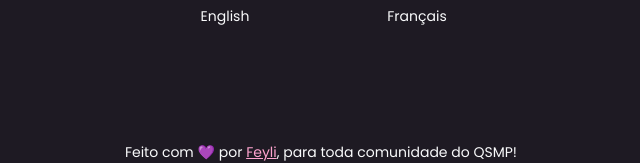
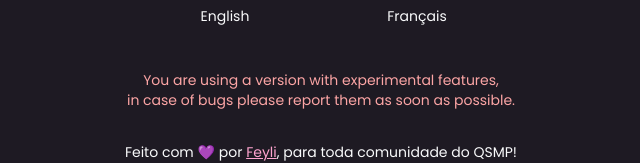
Before and after one commit to feeeyli/multiqsmp, a Next.js app: page / in a window 1280 px wide. Shown: the part 510-673 px from the top of the page, without its empty margins (319-959 px from the left). Built offline with nearby package versions, Linux system fonts and the light colour scheme.

Commit message:
Add a small alert in home

```diff
--- a/src/app/page.tsx
+++ b/src/app/page.tsx
@@ -123,6 +123,10 @@ export default function Home() {
           </Button>
         </div>
       </main>
+      <p className="text-center text-sm text-red-300 [text-wrap:balance]">
+        You are using a version with experimental features, <br /> in case of
+        bugs please report them as soon as possible.
+      </p>
       <footer className="w-full justify-center p-8">
         <p className="text-cold-purple-200 text-center text-sm [text-wrap:balance]">
           Feito com 💜 por{' '}
```
